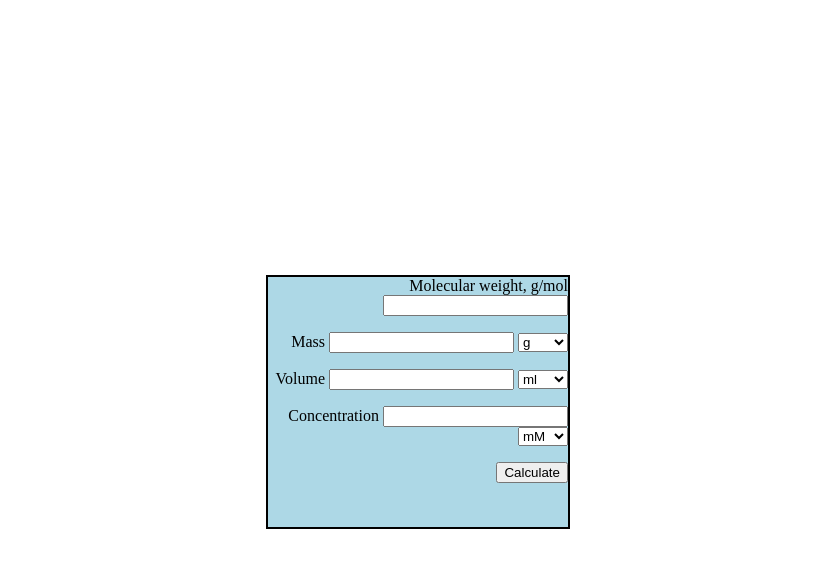
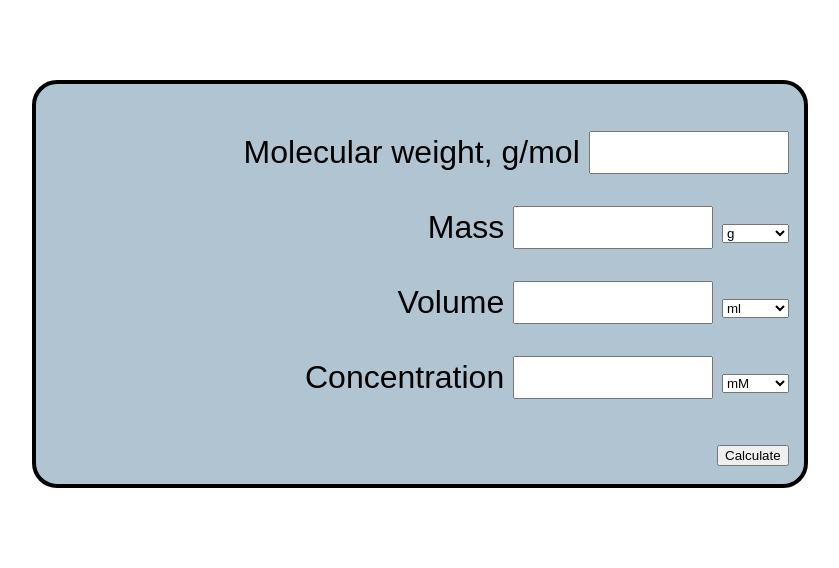
Before and after one commit to bd-delnatan/bd-delnatan.github.io, a plain HTML site: page index.html in a window 1280 px wide. Shown: the whole page, without its empty margins (224-1063 px from the left). Drawn offline with Linux system fonts and the light colour scheme.

Commit message:
fixed font size and changed background color
replaced the original index.html

```diff
--- a/index.html
+++ b/index.html
@@ -6,18 +6,24 @@
 
   <style>
     .maincontainer {
-      background-color: lightblue;
+      background-color: #b0c4d1;
       position: fixed;
       top: 50%;
       left: 50%;
-      width: 300px;
-      height: 250px;
-      margin-top: -125px; /* half of height */
-      margin-left: -150px; /* half of width */
-      border: 2px solid black;
-
+      width: 60%;
+      height: 50%;
+      margin-top: -25%; /* half of height */
+      margin-left: -30%; /* half of width */
+      border: 4px solid black;
+      border-radius: 25px;
+      font-size: 2em;
+      font-family: Arial, Helvetica, sans-serif;
     }
 
+    .inputform {
+      font-size: 1em;
+      width: 6em;
+    }
   </style>
   <script>
 
@@ -132,25 +138,26 @@
 
   <body>
     <div class="maincontainer">
-      <div align="right">
-        Molecular weight, g/mol <input type="number" step="any" id="MolecularWeight", size=10, pattern="[0-9]+.[0-9]+"> <p>
-        Mass <input type="number" step="any" id="Mass" size=10>
-          <select style="width:50px;" id="massunit">
+      <div align="right" style="padding: 2%">
+        <p>
+        Molecular weight, g/mol <input class="inputform" type="number" step="any" id="MolecularWeight", pattern="[0-9]+.[0-9]+"> <p>
+        Mass <input class="inputform" type="number" step="any" id="Mass">
+          <select style="width:5em;" id="massunit">
             <option value="gram" selected> g </option>
             <option value="milligram"> mg </option>
             <option value="microgram"> &#xb5g </option>
             <option value="nanogram"> ng </option>
           </select>
         <p>
-        Volume <input type="number" step="any" id="Volume" size=10>
-          <select style="width:50px;" id="volunit">
+        Volume <input class="inputform" type="number" step="any" id="Volume">
+          <select style="width:5em;" id="volunit">
             <option value="liter"> l </option>
             <option value="milliliter" selected> ml </option>
             <option value="microliter"> &#xb5l </option>
           </select>
           <p>
-        Concentration <input type="number" step="any" id="Concentration" size=10>
-            <select style="width:50px;" id="concunit">
+        Concentration <input class="inputform" type="number" step="any" id="Concentration">
+            <select style="width:5em;" id="concunit">
             <option value="Molar"> M </option>
             <option value="millimolar" selected> mM </option>
             <option value="micromolar"> &#xb5M </option>
```
